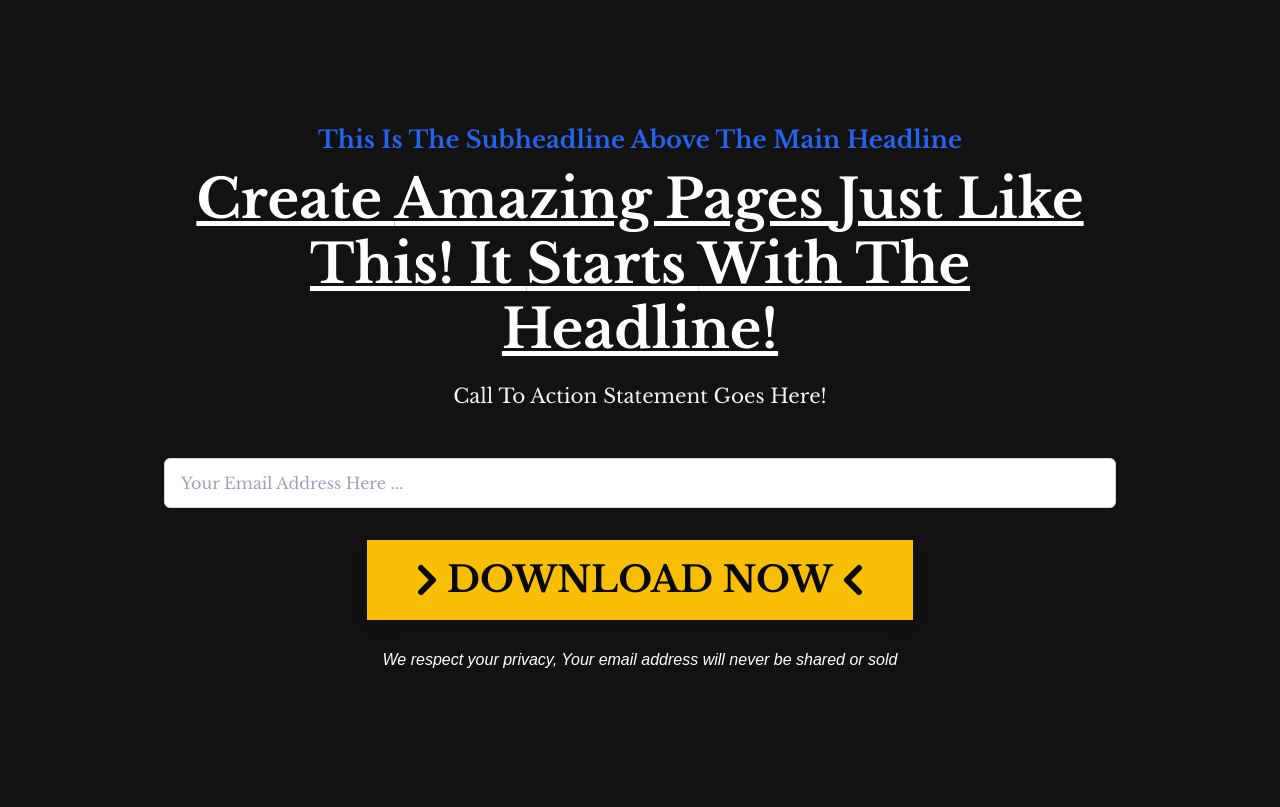
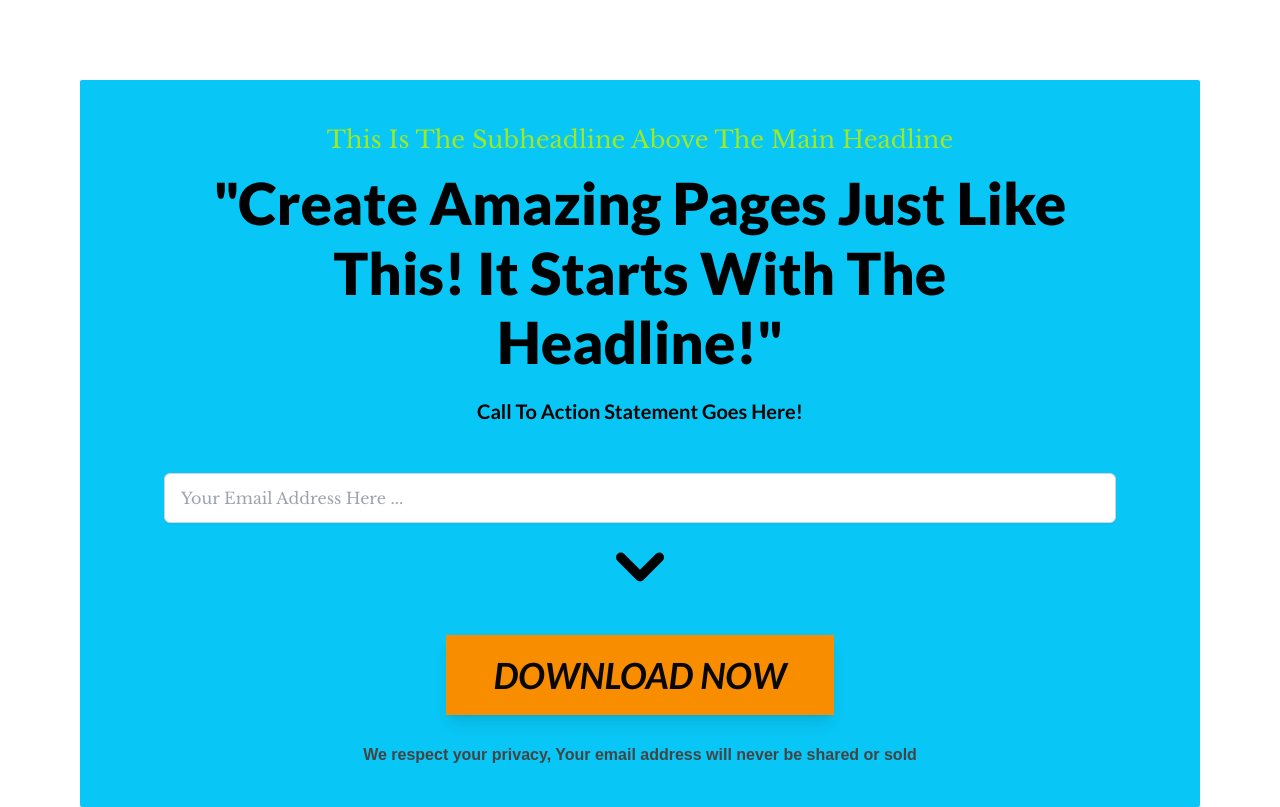
Before and after one commit to Waqas-Ahmed1998/splitVideo-temp-2, a website built with Vite: page index.html in a window 1280 px wide. Built offline with nearby package versions, Linux system fonts and the light colour scheme; a web font is replaced by a local one.

Commit message:
first commit

```diff
--- a/index.html
+++ b/index.html
@@ -19,58 +19,60 @@
   <title>quiz-form</title>
 </head>
 
-<body class="bg-[#131212] ">
+<body class=" bg-[#08c6f5] md:bg-[#ffffff] ">
 
   <div class="flex relative flex-col mx-auto mt-20 items-center   overflow-x-hidden ">
 
 
     <div
-      class="md:mx-auto  md:max-w-[1120px] rounded-sm  py-10 relative    flex flex-col  items-center justify-center  mx-1 ">
+      class="md:mx-auto  md:max-w-[1120px] rounded-sm  py-10 relative  bg-[#08c6f5]  flex flex-col  items-center justify-center  mx-1 ">
 
 
       <div
-        class=" xs:m-1 md:p-0 bg-transparent w-full px-1 flex flex-col items-center pt-5 md:py-0 relative [z-index:3] md:top-auto mx-auto md:w-[80%] text-center text-white">
+        class=" xs:m-1 md:p-0 bg-transparent w-full px-1 flex flex-col items-center pt-5 md:py-0 relative [z-index:3] md:top-auto mx-auto md:w-[80%] text-center ">
 
 
-        <p class="  text-center mb-3 px-1  text-base md:text-2xl text-blue-600  font-semibold  subheading w-fit  ">
+        <p class="  text-center mb-3 px-1  text-base md:text-2xl    font-medium text-[#9ee925]  subheading w-fit  ">
           This Is The Subheadline Above The Main Headline</p>
         <!-- <div class="w-[50%] mb-5 border-t md:border-2 border-[#d12424] mx-auto rounded-full"></div> -->
 
 
-        <h2 class="text-2xl md:text-[54px] md:leading-[1.2] underline  mb-4 text-center  heading  font-bold">
+        <h2 class="text-2xl  md:text-[58px] md:leading-[1.2]  mb-4 text-center  heading  font-extrabold">
 
-          Create <span class=""> Amazing Pages
+          "Create <span class=""> Amazing Pages
           </span>
           Just Like This! It
-          <span class=""> Starts </span> With The Headline!
+          <span class=""> Starts </span> With The Headline!"
 
         </h2>
 
 
-        <p class=" text-sm md:text-xl  px-4 py-1  call  text-[#f2f2f2] ">
+        <p class=" text-sm md:text-xl  px-4 py-1  call  text-[#040303] font-bold ">
           Call To Action Statement Goes Here!</p>
 
       </div>
       <form action="" class=" flex flex-col w-full space-y-4 md:space-y-8 mb-2 mt-10 font-semibold items-center">
 
         <input type="email" placeholder="Your Email Address Here ..."
-          class="   rounded-md w-full  md:w-[85%]  border border-gray-300 active:outline-none focus:outline-none  shadow-sm  px-4 py-3 ">
-        <button
-          class="cursor-pointer hover:bg-[#e4af59] bg-[#f7be04]  shadow-lg  border-8 border-transparent  font-bold  text-center  py-3 md:text-4xl md:w-fit md:px-10    w-[95%] text-[#090808] space-x-2  flex items-center justify-center transition-all hover:bg-gradient-to-l  ease-in-out text-xl hover:text-white  ">
-          <!-- <i class="fa-solid fa-arrow-down "></i> -->
-          <svg xmlns="http://www.w3.org/2000/svg" class=" h-6 w-6 scale-[1.5] md:scale-[2.5] inline-block"
+          class="   rounded-md w-[95%]  md:w-[85%]  border border-gray-300 active:outline-none focus:outline-none  shadow-sm  px-4 py-3 ">
+        <i class="animate-bounce block"> <svg xmlns="http://www.w3.org/2000/svg" class=" h-12 w-12 md:scale-[2]  "
             viewBox="0 0 20 20" fill="currentColor">
             <path fill-rule="evenodd"
-              d="M7.293 14.707a1 1 0 010-1.414L10.586 10 7.293 6.707a1 1 0 011.414-1.414l4 4a1 1 0 010 1.414l-4 4a1 1 0 01-1.414 0z"
+              d="M5.293 7.293a1 1 0 011.414 0L10 10.586l3.293-3.293a1 1 0 111.414 1.414l-4 4a1 1 0 01-1.414 0l-4-4a1 1 0 010-1.414z"
               clip-rule="evenodd" />
           </svg>
-          <p>DOWNLOAD NOW</p>
-          <svg xmlns="http://www.w3.org/2000/svg" class="h-6 w-6 scale-[1.5] md:scale-[2.5] " viewBox="0 0 20 20"
+        </i>
+        <button
+          class="cursor-pointer hover:bg-[#e4af59] bg-[#F98D00]  shadow-lg  border-8 border-transparent  font-bold  text-center  py-3 md:text-4xl md:w-fit md:px-10    w-[95%] text-[#090808] space-x-2  flex items-center justify-center transition-all hover:bg-gradient-to-l  ease-in-out text-xl hover:text-white  ">
+          <!-- <i class="fa-solid fa-arrow-down "></i> -->
+
+          <p class="italic">DOWNLOAD NOW</p>
+          <!-- <svg xmlns="http://www.w3.org/2000/svg" class="h-6 w-6 scale-[1.5] md:scale-[2.5] " viewBox="0 0 20 20"
             fill="currentColor">
             <path fill-rule="evenodd"
               d="M12.707 5.293a1 1 0 010 1.414L9.414 10l3.293 3.293a1 1 0 01-1.414 1.414l-4-4a1 1 0 010-1.414l4-4a1 1 0 011.414 0z"
               clip-rule="evenodd" />
-          </svg>
+          </svg> -->
         </button>
       </form>
       <!-- <div class="w-[50%] mb-5 border-t md:border-2 border-[#d12424] mx-auto rounded-full"></div> -->
@@ -79,7 +81,7 @@
         class="flex px-1 w-full  justify-center items-center space-x-2 mt-5 text-center flex-col md:flex-row space-y-2 md:space-y-0">
         <!-- <i class="fa fa-lock block  text-[0.7rem]  "></i> -->
 
-        <p class=" italic align-baseline text-sm md:text-base disclaimer font-medium text-white  ">
+        <p class="  align-baseline text-sm md:text-base disclaimer font-semibold text-[#444]  ">
           We respect
           your privacy,
           Your
--- a/tailwind.css
+++ b/tailwind.css
@@ -10,7 +10,8 @@
 body {
 
 
-  font-family: 'Libre Baskerville', serif;
+  font-family: 'Lato', sans-serif;
+
 
 
 /* font-family: 'Vazirmatn', sans-serif; */
@@ -29,6 +30,10 @@ input {
 }
 
 .subheading {
+  font-family: 'Libre Baskerville', serif;
+
+
+
 
 
 
@@ -40,12 +45,14 @@ input {
 .heading {
   /* font-family: 'Libre Baskerville', serif; */
 
+  font-family: 'Lato', sans-serif;
 
 
 
 }
 .call{
 
+  font-family: 'Lato', sans-serif;
 
 
 
```
Also changed, not shown: dist/styles.css.
